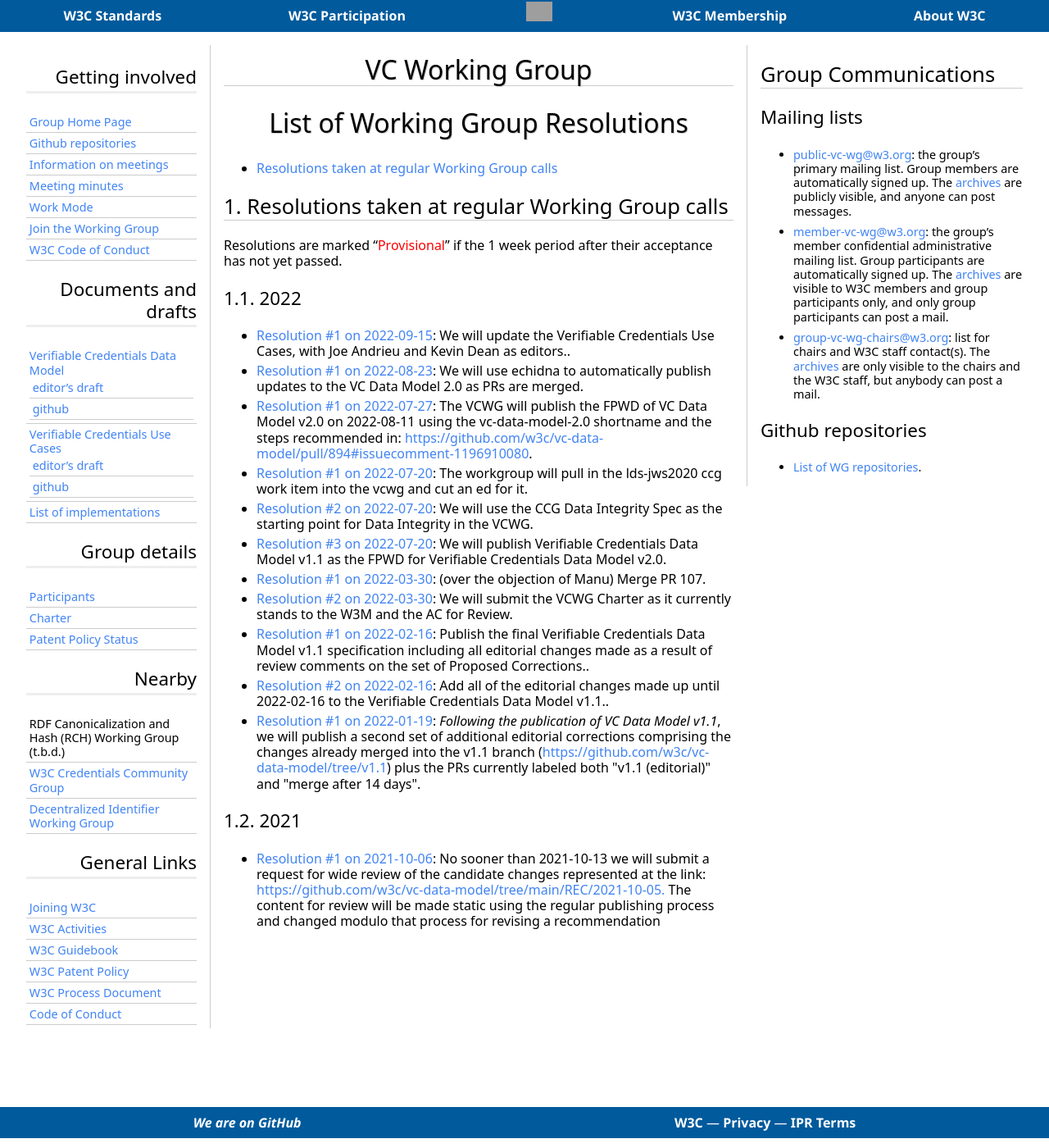
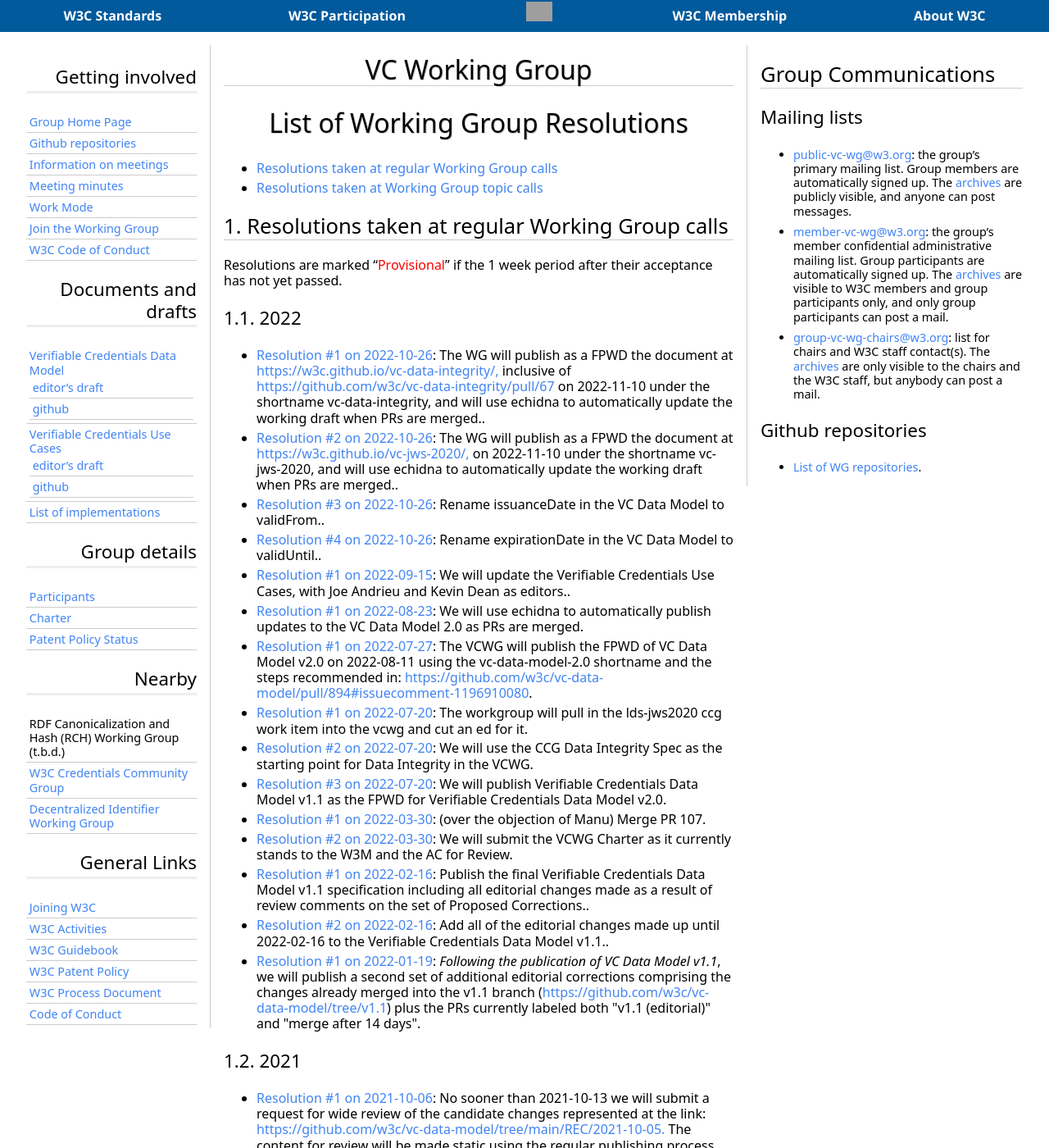
Before and after one commit to w3c/verifiable-credentials, a Jekyll site: the page built from Meetings/Minutes/resolutions.md, in a window 1280 px wide and 1400 px high. Shown: the whole window at 82% size. Built offline with Jekyll 4.4.1, drawn with Linux system fonts in a browser that asks for light colours; some web fonts are replaced; our own code applies the rules of GitHub Pages for plain Markdown files; some of the changed text lies outside the part shown; grey boxes are pictures that could not be loaded.

Commit message:
Added the topic call category to the minutes

```diff
--- a/Meetings/Minutes/resolutions.md
+++ b/Meetings/Minutes/resolutions.md
@@ -18,11 +18,19 @@
 
 </div>
 
+## Resolutions taken at Working Group topic calls
+
+All resolutions taken at these calls are considered to be provisional.
+
+<div id='resolutions_topic'>
+
+</div>
 
 <script src="../../assets/js/resolution_view.js" type='text/javascript'></script>
 
 <script type='text/javascript'>
     window.addEventListener('load', () => {
         display_resolutions('resolutions_regular', '../../assets/minute_processing.json', 3, true, 'vcwg');
+        display_resolutions('resolutions_topic', '../../assets/minute_processing.json', 3, false, 'vcwg-topic');
     });
 </script>
--- a/assets/minute_processing.json
+++ b/assets/minute_processing.json
@@ -1,5 +1,5 @@
 {
-    "date": "2022-10-19T16:10:56.571Z",
+    "date": "2022-10-27T12:12:32.272Z",
     "file_names": [
         "2021-06-14-vcwg.md",
         "2021-08-11-vcwg.md",
@@ -43,9 +43,42 @@
         "2022-09-16-vcwg.md",
         "2022-10-05-vcwg.md",
         "2022-10-12-vcwg.md",
-        "2022-10-19-vcwg.md"
+        "2022-10-19-vcwg.md",
+        "2022-10-26-vcwg.md"
     ],
     "resolutions": [
+        {
+            "year": 2022,
+            "date": "2022-10-26",
+            "number": 1,
+            "text": "The WG will publish as a FPWD the document at <a href=\"https://w3c.github.io/vc-data-integrity/,\">https://w3c.github.io/vc-data-integrity/,</a> inclusive of <a href=\"https://github.com/w3c/vc-data-integrity/pull/67\">https://github.com/w3c/vc-data-integrity/pull/67</a> on 2022-11-10 under the shortname vc-data-integrity, and will use echidna to automatically update the working draft when PRs are merged..",
+            "url": "https://www.w3.org/2017/vc/WG/Meetings/Minutes/2022-10-26-vcwg#resolution1",
+            "call": "vcwg"
+        },
+        {
+            "year": 2022,
+            "date": "2022-10-26",
+            "number": 2,
+            "text": "The WG will publish as a FPWD the document at <a href=\"https://w3c.github.io/vc-jws-2020/,\">https://w3c.github.io/vc-jws-2020/,</a> on 2022-11-10 under the shortname vc-jws-2020, and will use echidna to automatically update the working draft when PRs are merged..",
+            "url": "https://www.w3.org/2017/vc/WG/Meetings/Minutes/2022-10-26-vcwg#resolution2",
+            "call": "vcwg"
+        },
+        {
+            "year": 2022,
+            "date": "2022-10-26",
+            "number": 3,
+            "text": "Rename issuanceDate in the VC Data Model to validFrom..",
+            "url": "https://www.w3.org/2017/vc/WG/Meetings/Minutes/2022-10-26-vcwg#resolution3",
+            "call": "vcwg"
+        },
+        {
+            "year": 2022,
+            "date": "2022-10-26",
+            "number": 4,
+            "text": "Rename expirationDate in the VC Data Model to validUntil..",
+            "url": "https://www.w3.org/2017/vc/WG/Meetings/Minutes/2022-10-26-vcwg#resolution4",
+            "call": "vcwg"
+        },
         {
             "year": 2022,
             "date": "2022-09-15",
```
Also changed, not shown: Meetings/Minutes/index.md (+18 -2 lines).
